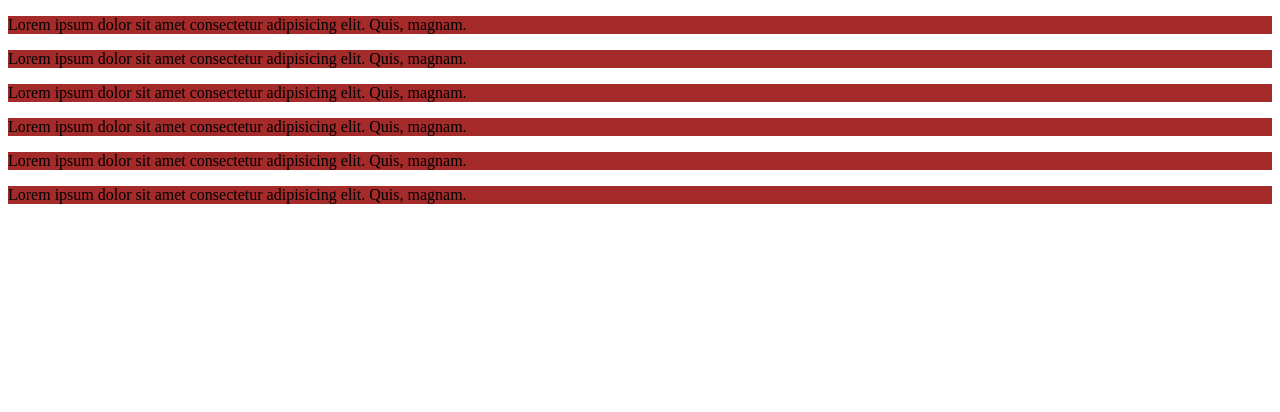
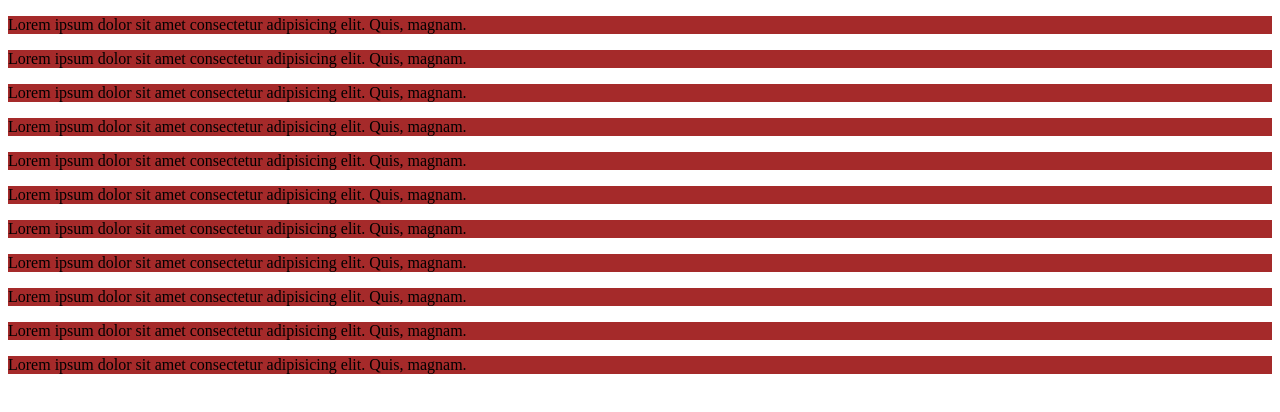
Before and after one commit to tanmoysikder39/website, a plain HTML site: page index.html in a window 1280 px wide. Drawn offline with Linux system fonts and the light colour scheme.

Commit message:
new div add

```diff
--- a/index.html
+++ b/index.html
@@ -26,7 +26,17 @@
     <p id="paraid">Lorem ipsum dolor sit amet consectetur adipisicing elit. Quis, magnam.</p>
 
 
+    <p id="paraid">Lorem ipsum dolor sit amet consectetur adipisicing elit. Quis, magnam.</p>
+
+    <div>
         <p id="paraid">Lorem ipsum dolor sit amet consectetur adipisicing elit. Quis, magnam.</p>
+        <p id="paraid">Lorem ipsum dolor sit amet consectetur adipisicing elit. Quis, magnam.</p>
+        <p id="paraid">Lorem ipsum dolor sit amet consectetur adipisicing elit. Quis, magnam.</p>
+        <p id="paraid">Lorem ipsum dolor sit amet consectetur adipisicing elit. Quis, magnam.</p>
+
+
+        <p id="paraid">Lorem ipsum dolor sit amet consectetur adipisicing elit. Quis, magnam.</p>
+    </div>
 </body>
 
 </html>
```
